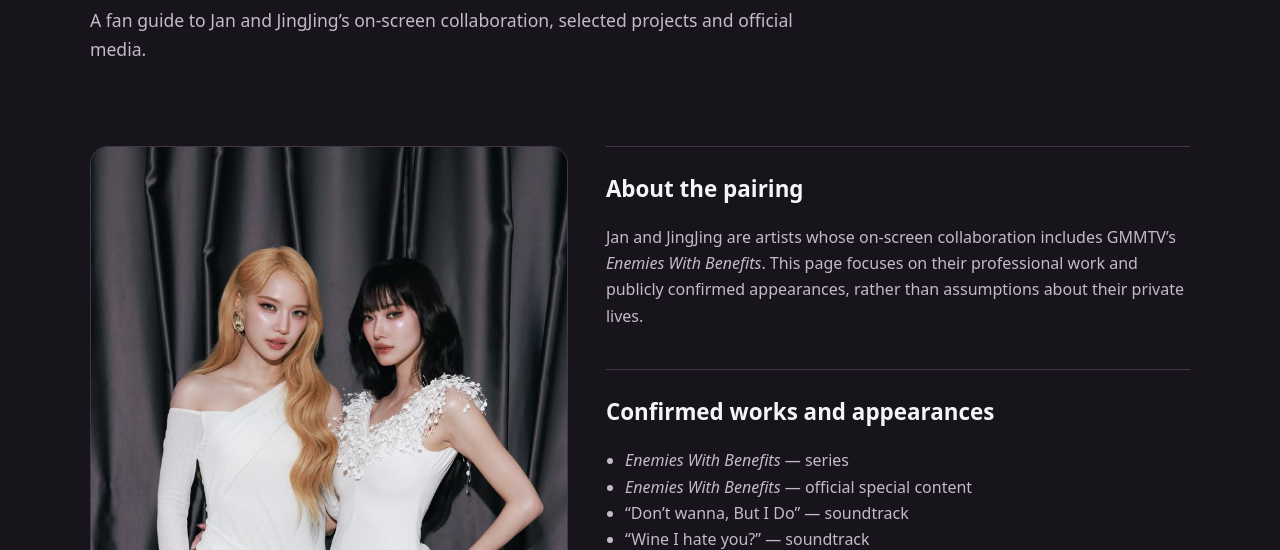
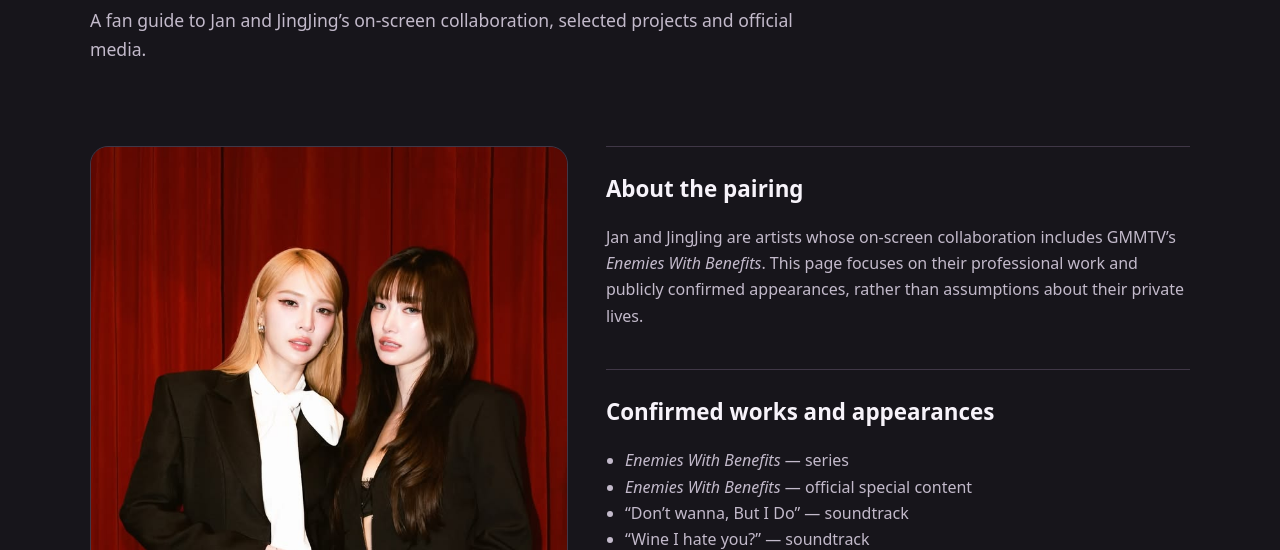
Before and after one commit to mtgaming478-del/janjingjing-myanmar-fanclub, a plain HTML site: page about/janjingjing/index.html in a window 1280 px wide. Shown: the part 240-790 px from the top of the page. Drawn offline with Linux system fonts and the light colour scheme.

Commit message:
Connect uploaded profile photos

```diff
--- a/about/janjingjing/index.html
+++ b/about/janjingjing/index.html
@@ -15,6 +15,6 @@
 <header class="nav"><div class="wrap nav-inner"><a class="brand" href="/">JanJingJing Myanmar Fanclub</a><nav class="links" aria-label="Main navigation"><a href="/">Home</a><a href="/about/">About</a><a href="/#updates">News</a><a href="/#events">Events</a><a href="/#gallery">Gallery</a><a href="/#social">Social</a></nav></div></header>
 <main class="wrap">
 <section class="hero"><div class="eyebrow">Pair profile</div><h1>JanJingJing</h1><p class="lead">A fan guide to Jan and JingJing’s on-screen collaboration, selected projects and official media.</p></section>
-<div class="profile"><img class="portrait" src="/images/couple.jpg" alt="Jan and JingJing together"><div><section class="section"><h2>About the pairing</h2><p>Jan and JingJing are artists whose on-screen collaboration includes GMMTV’s <em>Enemies With Benefits</em>. This page focuses on their professional work and publicly confirmed appearances, rather than assumptions about their private lives.</p></section><section class="section"><h2>Confirmed works and appearances</h2><ul class="list"><li><em>Enemies With Benefits</em> — series</li><li><em>Enemies With Benefits</em> — official special content</li><li>“Don’t wanna, But I Do” — soundtrack</li><li>“Wine I hate you?” — soundtrack</li><li><em>JAN JINGJING BEWITCH YOU FANCON</em> — fan event</li></ul><p class="note">This is an initial verified list, not yet a complete filmography. More series, music videos, films and entertainment appearances will be added only after official-source checks.</p></section><div class="buttons"><a class="btn" href="https://www.gmm-tv.com/artists/view/51/" target="_blank" rel="noopener noreferrer">JAN — GMMTV</a><a class="btn" href="https://www.gmm-tv.com/artists/view/56/" target="_blank" rel="noopener noreferrer">JINGJING — GMMTV</a><a class="btn" href="https://www.gmm-tv.com/contents/VKov3/" target="_blank" rel="noopener noreferrer">Official Series Page</a></div></div></div></main>
+<div class="profile"><img class="portrait" src="/images/janjingjing-couple-profile.jpg" alt="Jan and JingJing together"><div><section class="section"><h2>About the pairing</h2><p>Jan and JingJing are artists whose on-screen collaboration includes GMMTV’s <em>Enemies With Benefits</em>. This page focuses on their professional work and publicly confirmed appearances, rather than assumptions about their private lives.</p></section><section class="section"><h2>Confirmed works and appearances</h2><ul class="list"><li><em>Enemies With Benefits</em> — series</li><li><em>Enemies With Benefits</em> — official special content</li><li>“Don’t wanna, But I Do” — soundtrack</li><li>“Wine I hate you?” — soundtrack</li><li><em>JAN JINGJING BEWITCH YOU FANCON</em> — fan event</li></ul><p class="note">This is an initial verified list, not yet a complete filmography. More series, music videos, films and entertainment appearances will be added only after official-source checks.</p></section><div class="buttons"><a class="btn" href="https://www.gmm-tv.com/artists/view/51/" target="_blank" rel="noopener noreferrer">JAN — GMMTV</a><a class="btn" href="https://www.gmm-tv.com/artists/view/56/" target="_blank" rel="noopener noreferrer">JINGJING — GMMTV</a><a class="btn" href="https://www.gmm-tv.com/contents/VKov3/" target="_blank" rel="noopener noreferrer">Official Series Page</a></div></div></div></main>
 <footer><div class="wrap">An independent fan community. Not an official GMMTV website. Artist and character information should be verified against official sources.</div></footer>
 </body></html>
```
